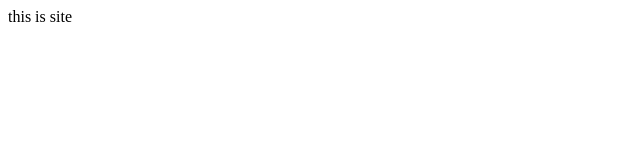
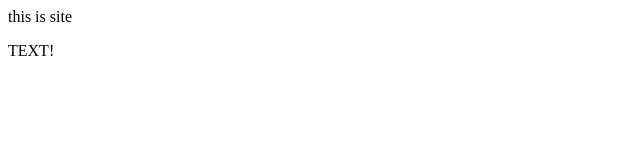
Before and after one commit to Georgyii/test, a plain HTML site: page index.html in a window 1280 px wide. Shown: the full height of the page, 0-640 px from the left. Drawn offline with Linux system fonts and the light colour scheme.

Commit message:
Update index.html

```diff
--- a/index.html
+++ b/index.html
@@ -7,5 +7,6 @@
 </head>
 <body>
     this is site
+    <p>TEXT!</p>
 </body>
 </html>
```
